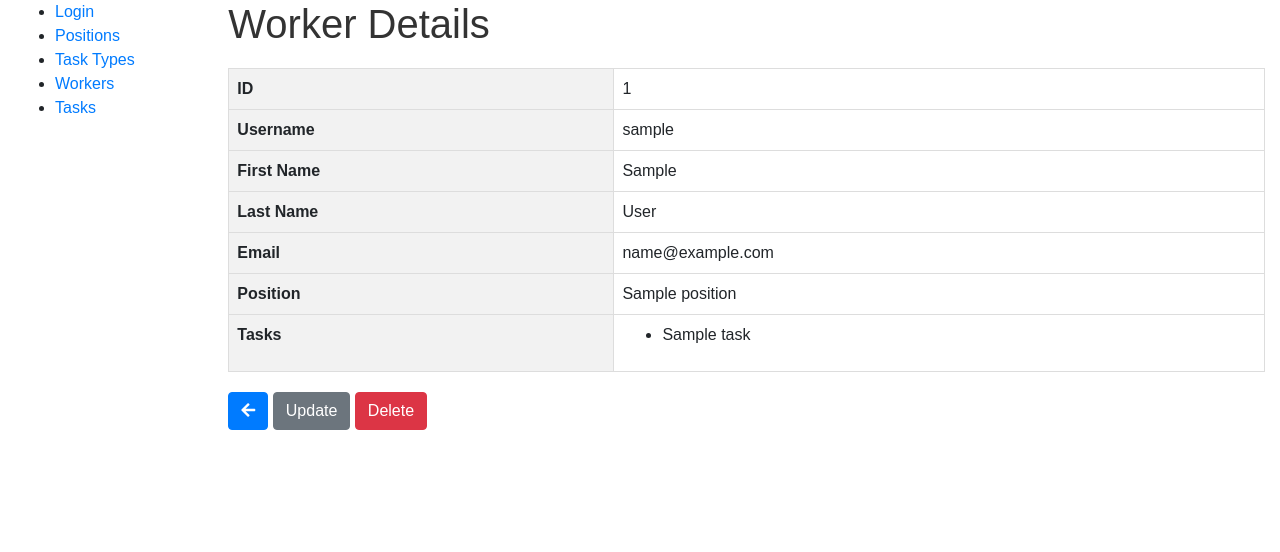
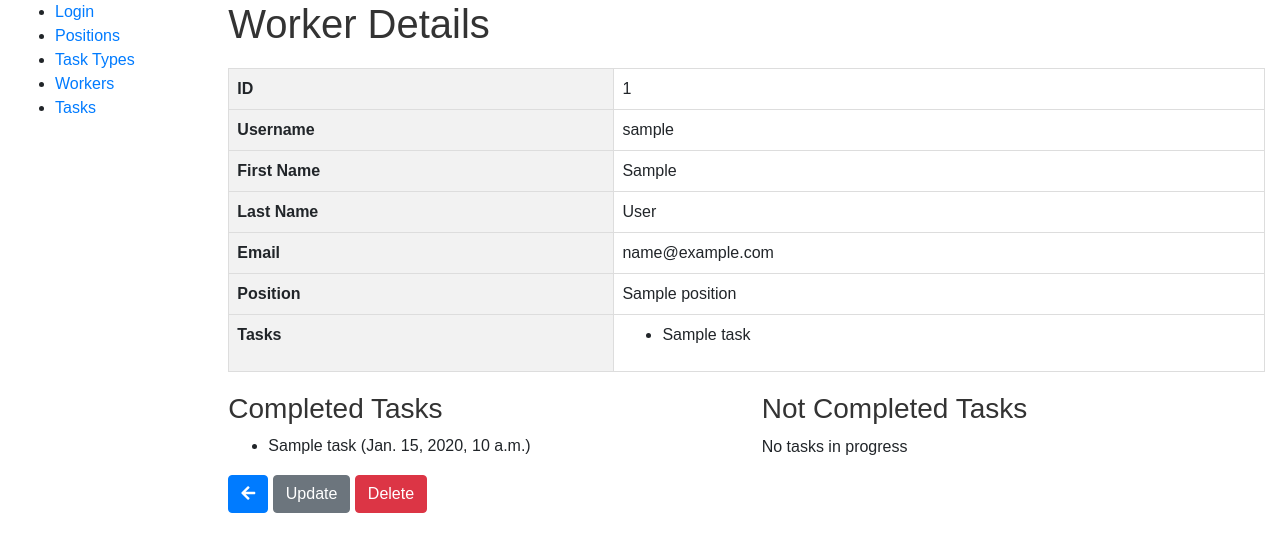
Before and after one commit to yossosh/IT-Company-Task-Manager, a Django app: template templates/manager/worker_detail.html in a window 1280 px wide. Shown: the top 552 px of the page. Run offline with Django 5.2, Linux system fonts and the light colour scheme; the template is opened without the code that fills it: most values are stand-ins (such as "Sample title", 1, 10 or a date in 2020).

Commit message:
add completed and not completed tasks for each worker

```diff
--- a/templates/manager/worker_detail.html
+++ b/templates/manager/worker_detail.html
@@ -38,7 +38,33 @@
       </td>
     </tr>
   </table>
-  <a href="{% url 'manager:worker-list' %}" class="btn btn-primary"><i class="fas fa-arrow-left"></i></a>
-  <a href="{% url 'manager:worker-update' worker.id %}" class="btn btn-secondary">Update</a>
-  <a href="{% url 'manager:worker-delete' worker.id %}" class="btn btn-danger">Delete</a>
+  <div class="row">
+    <div class="col-md-6">
+      <h3>Completed Tasks</h3>
+      {% if completed_tasks %}
+        <ul>
+          {% for task in completed_tasks %}
+            <li>{{ task.name }} ({{ task.deadline }})</li>
+          {% endfor %}
+        </ul>
+      {% else %}
+        <p>No completed tasks</p>
+      {% endif %}
+    </div>
+    <div class="col-md-6">
+      <h3>Not Completed Tasks</h3>
+      {% if not_completed_tasks %}
+        <ul>
+          {% for task in not_completed_tasks %}
+            <li>{{ task.name }} ({{ task.deadline }})</li>
+          {% endfor %}
+        </ul>
+      {% else %}
+        <p>No tasks in progress</p>
+      {% endif %}
+    </div>
+  </div>
+    <a href="{% url 'manager:worker-list' %}" class="btn btn-primary"><i class="fas fa-arrow-left"></i></a>
+    <a href="{% url 'manager:worker-update' worker.id %}" class="btn btn-secondary">Update</a>
+    <a href="{% url 'manager:worker-delete' worker.id %}" class="btn btn-danger">Delete</a>
 {% endblock %}
```
Also changed, not shown: manager/views.py (+12 -0 lines).
